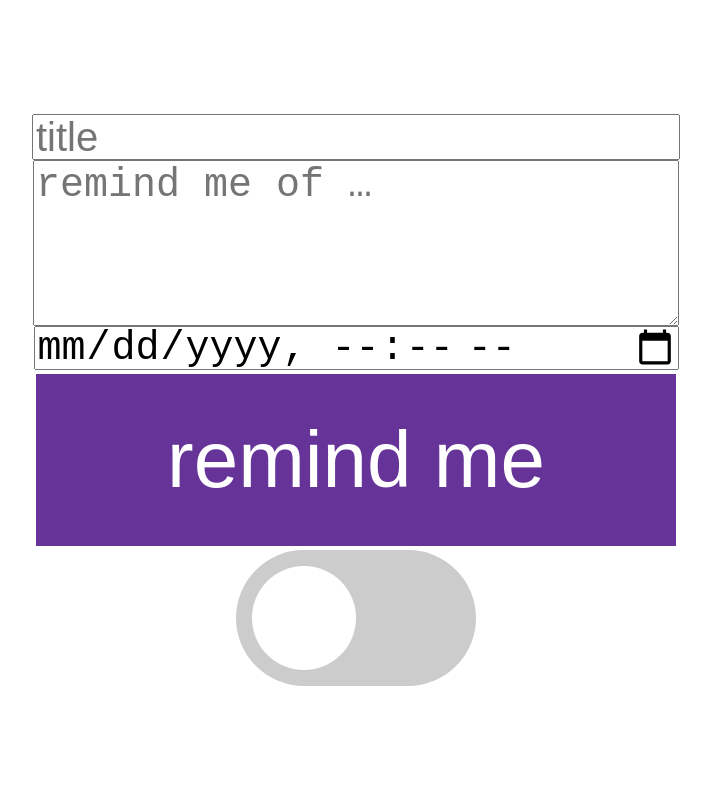
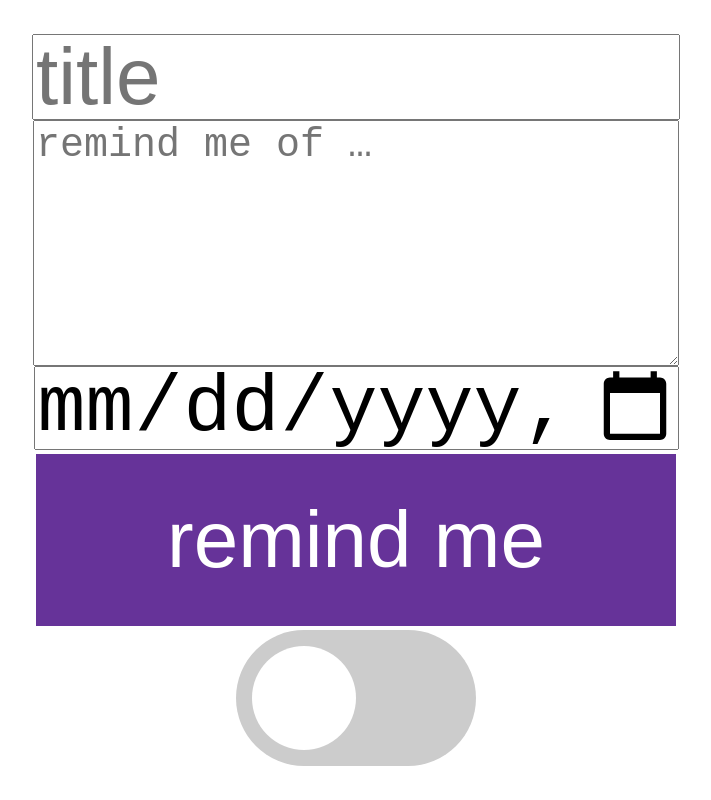
Before and after one commit to fiji-flo/pusher, a website: page webapp/index.html in a window 1280 px wide. Shown: the whole page, without its empty margins (44-755 px from the left). Drawn offline with Linux system fonts and the light colour scheme.

Commit message:
some style

```diff
--- a/webapp/style.css
+++ b/webapp/style.css
@@ -13,14 +13,14 @@ body {
 
 textarea {
     width: 80%;
-    height: 20vmin;
+    height: 30vmin;
     font-size: 5vmin;
 }
 
 input {
     width: 80%;
-    height: 5vmin;
-    font-size: 5vmin;
+    height: 10vmin;
+    font-size: 10vmin;
 }
 
 button {
```
